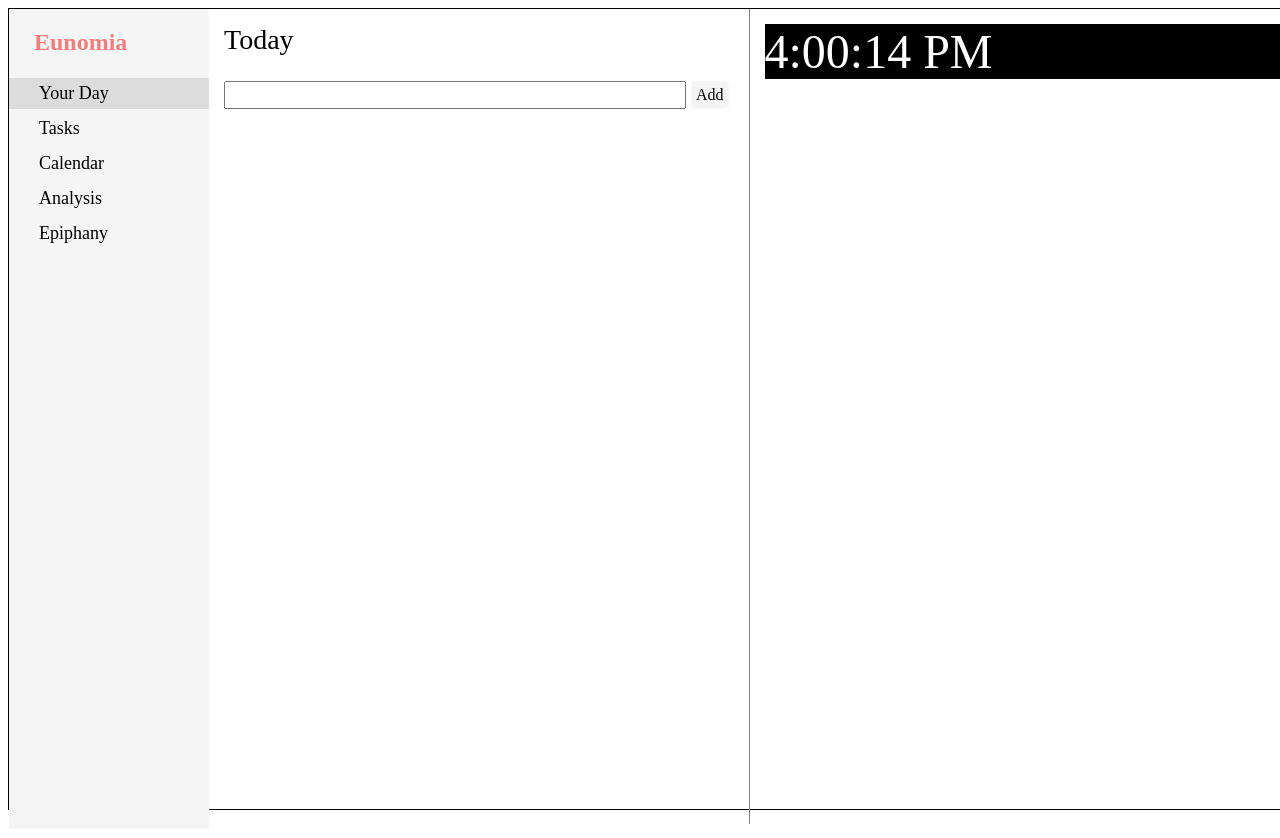
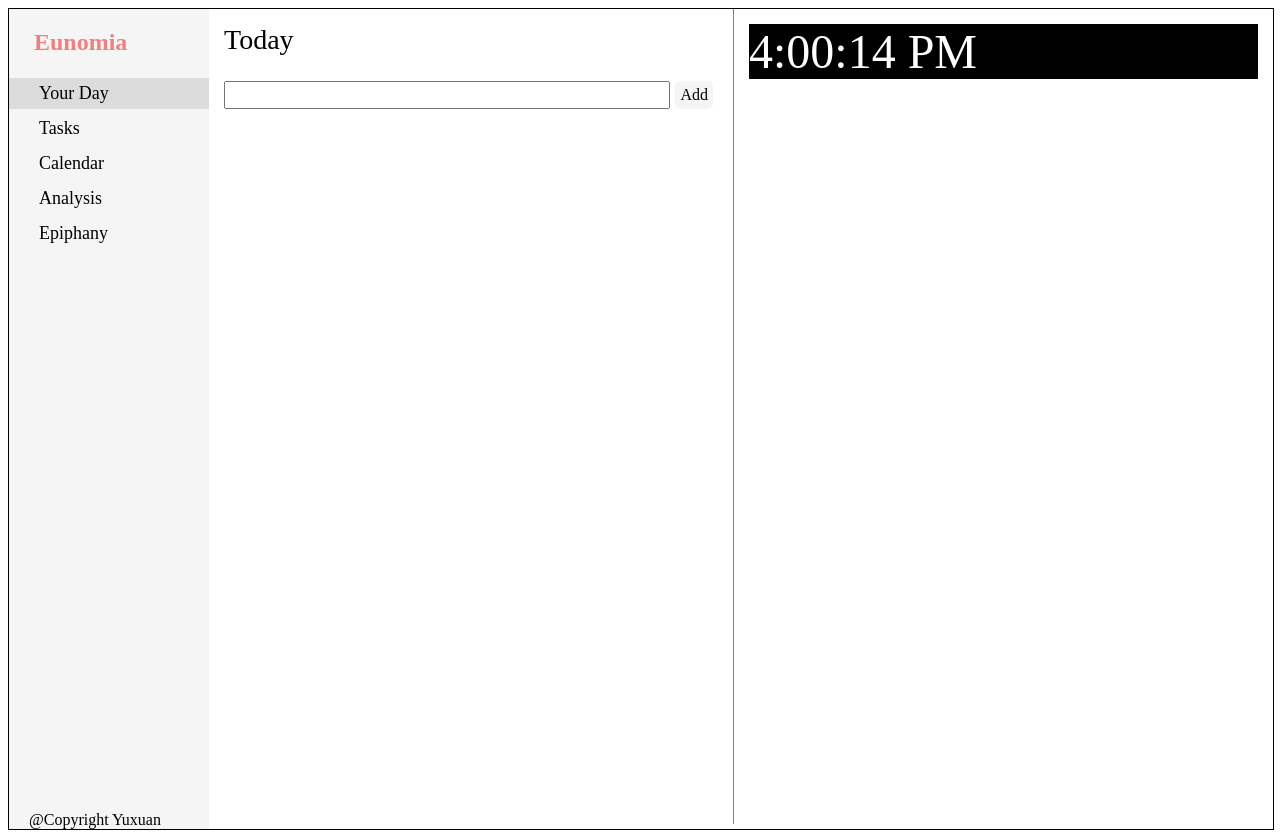
Before and after one commit to Ratioho/eunomia-web, a React (Create React App) app: page / in a window 1280 px wide. Built offline with nearby package versions, Linux system fonts and the light colour scheme.

Commit message:
feat: init clock and fixed some styles

```diff
--- a/src/components/TabToday.jsx
+++ b/src/components/TabToday.jsx
@@ -13,7 +13,7 @@ const DivTodayLeft = styled.div`
 const DivTodayRight = styled.div`
   flex: 1;
   height: 100vh;
-  padding: 15px 0px 0px 15px;
+  padding: 15px 15px 0px 15px;
 `
 
 const InputLine = styled.div`
--- a/src/index.jsx
+++ b/src/index.jsx
@@ -11,8 +11,8 @@ import TabEpiphany from './components/TabEpiphany'
 // Application Frame Render Spcifications
 const root = document.getElementById('root')
 const MainFrame = styled.div`
-  height: 100vh;
-  width: 100vw;
+  height: 100%;
+  width: 100%;
   display: flex;
 
   // web only
@@ -75,6 +75,8 @@ const App = () => {
       <Navigation>
         <h2 style = {{paddingLeft: 25, marginTop: 0, color: 'lightcoral'}}>Eunomia</h2>
         {buttons.map((item) => <NavButtons onClick={()=>{setActiveTab(item.key)}} active={item.key === activeTab}>{item.val}</NavButtons>)}
+        <div style={{flex: 1}} />
+        <div style={{paddingLeft: '20px'}}>@Copyright Yuxuan</div>
       </Navigation>
       <Content>
         {contents[activeTab]}
```
Also changed, not shown: 1 other file (tests, documents, lock files or other folders).
